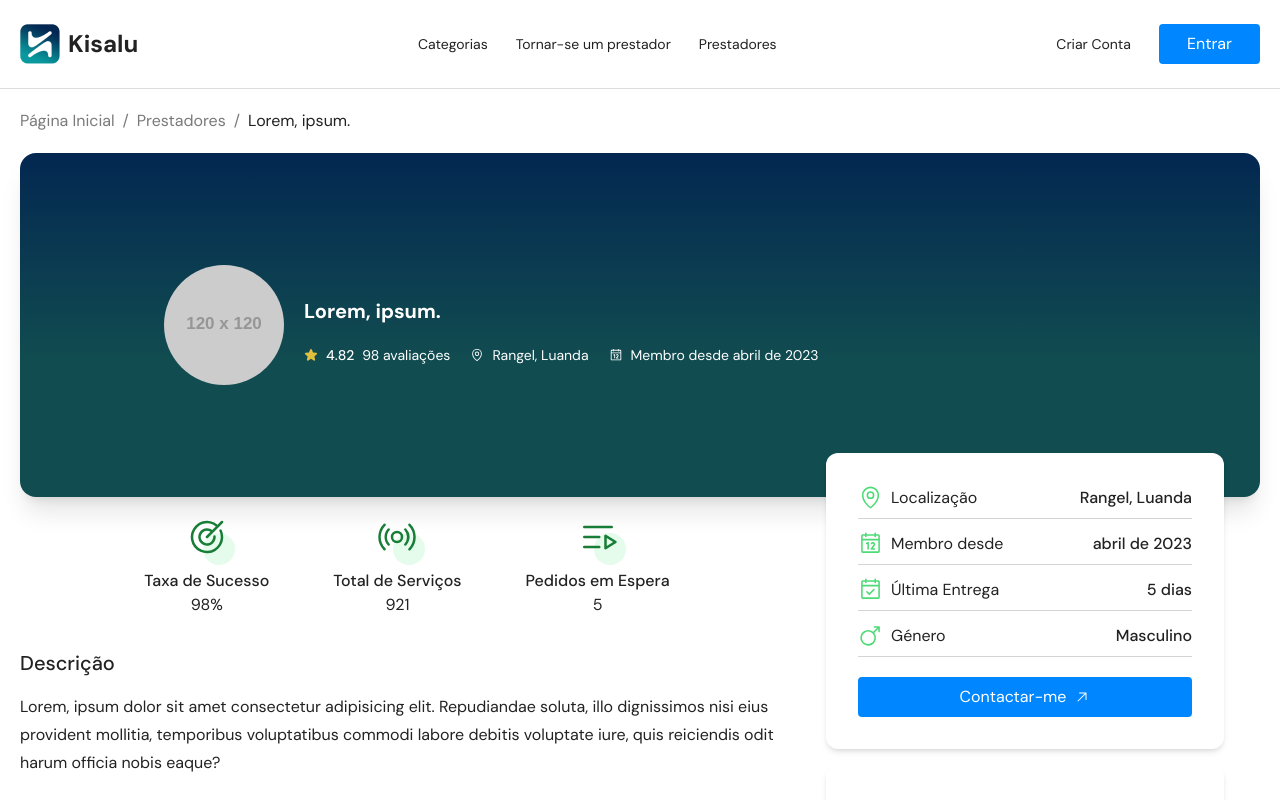
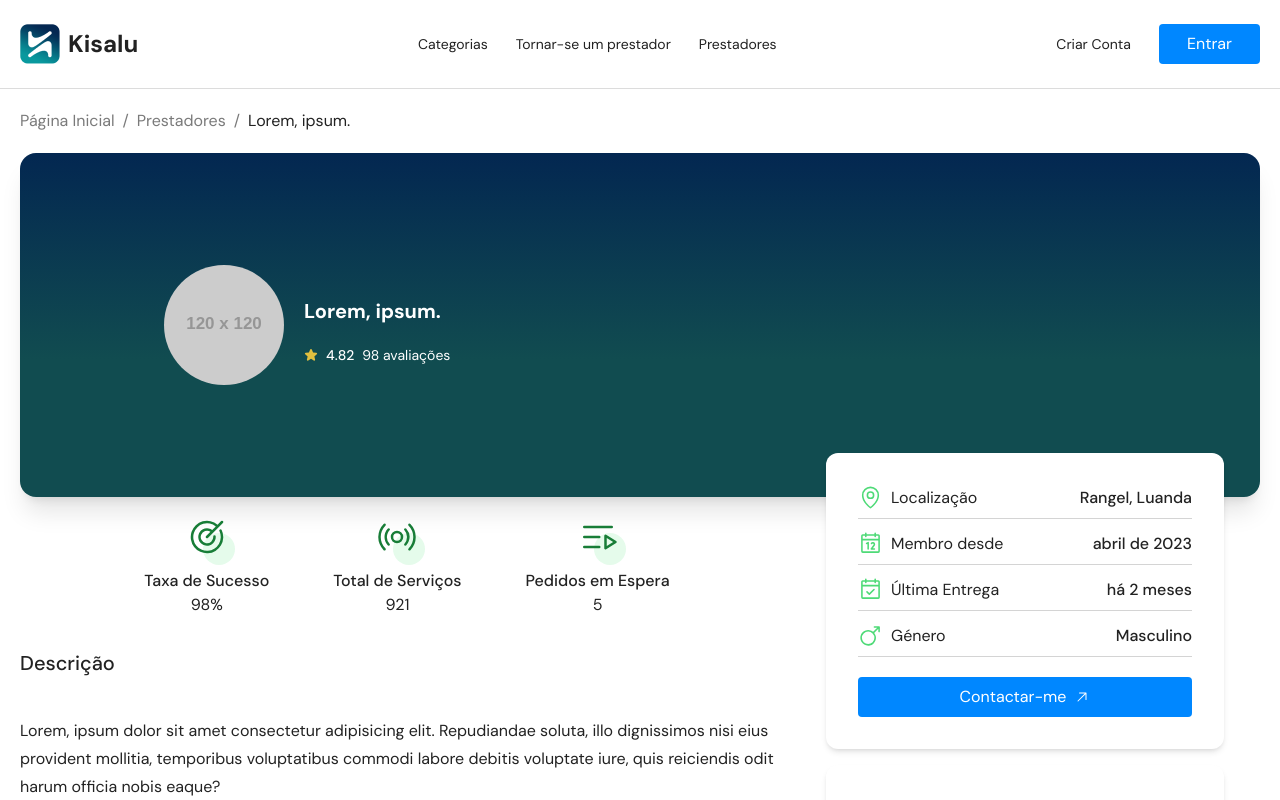
Before and after one commit to rafaelwillen/kisalu-web, a Next.js app: page /providers/1 in a window 1280 px wide. Shown: the top 800 px of the page. Built offline with nearby package versions, Linux system fonts and the light colour scheme.

Commit message:
Finish responsive for desktop

```diff
--- a/src/components/pages/providers/ContactMe.tsx
+++ b/src/components/pages/providers/ContactMe.tsx
@@ -1,4 +1,5 @@
 import PrimaryButton from "@/components/buttons/PrimaryButton";
+import { useRelativeTimeFormatter } from "@/hooks/intl";
 import {
   ArrowUpRight,
   Calendar,
@@ -9,6 +10,7 @@ import {
 import Link from "next/link";
 
 export default function ContactMe() {
+  const formatRelativeDate = useRelativeTimeFormatter();
   return (
     <section className="p-8 bg-white rounded-xl shadow-md">
       <div className="flex justify-between items-center pb-2 border-b border-neutral-300 mb-3 ">
@@ -32,7 +34,9 @@ export default function ContactMe() {
         <p className="flex gap-2 items-center">
           <CalendarCheck size={25} className="text-accent-400" /> Última Entrega
         </p>
-        <p className="font-medium">5 dias</p>
+        <p className="font-medium">
+          {formatRelativeDate(new Date(2023, 1, 11))}
+        </p>
       </div>
       <div className="flex justify-between items-center pb-2 border-b border-neutral-300 mb-3 ">
         <p className="flex gap-2 items-center">
--- a/src/components/pages/providers/ProviderBasicPortfolio.tsx
+++ b/src/components/pages/providers/ProviderBasicPortfolio.tsx
@@ -1,7 +1,7 @@
 export default function ProviderEducation() {
   return (
     <section>
-      <article className="my-7 pt-7 border-t border-neutral-300">
+      <article className="my-7 xl:my-10 pt-7 border-t border-neutral-300">
         <h2 className="text-xl font-medium">Educação</h2>
         <ul className="flex flex-col mt-4 gap-5">
           <li className="grid grid-cols-[auto,1fr] grid-rows-[repeat(4,auto)] gap-x-4 gap-y-2">
--- a/src/components/pages/providers/ProviderDescription.tsx
+++ b/src/components/pages/providers/ProviderDescription.tsx
@@ -1,7 +1,7 @@
 export default function ProviderDescription() {
   return (
     <section className="mt-8">
-      <h2 className="font-medium text-xl mb-4">Descrição</h2>
+      <h2 className="font-medium text-xl mb-4 xl:mb-10">Descrição</h2>
       <p className="leading-7">
         Lorem, ipsum dolor sit amet consectetur adipisicing elit. Repudiandae
         soluta, illo dignissimos nisi eius provident mollitia, temporibus
--- a/src/components/pages/providers/SingleProviderBanner.tsx
+++ b/src/components/pages/providers/SingleProviderBanner.tsx
@@ -1,12 +1,23 @@
 import { ReviewStarIcon } from "@/components/elements";
-import { useCompactNumberFormatter } from "@/hooks/intl";
-import { Calendar, MapPin } from "@phosphor-icons/react";
+import {
+  useCompactNumberFormatter,
+  useRelativeTimeFormatter,
+} from "@/hooks/intl";
+import { Calendar, MapPin, PaperPlaneTilt } from "@phosphor-icons/react";
 import Image from "next/image";
+import Link from "next/link";
 
 export default function SingleProviderBanner() {
   const formatToCompact = useCompactNumberFormatter();
+  const formatRelativeDate = useRelativeTimeFormatter();
   return (
-    <section className="rounded-2xl py-14 md:py-28 md:px-36 px-10 mb-5 text-white shadow-xl bg-providerGradient">
+    <section className="rounded-2xl relative py-14 md:py-28 md:px-36 px-5 mb-5 text-white shadow-xl bg-providerGradient">
+      <Link
+        href="#"
+        className="xl:hidden bg-primary-500 p-4 absolute rounded-full -top-5 right-5 shadow-xl"
+      >
+        <PaperPlaneTilt name="Contactar-me" size={30} />
+      </Link>
       <div className="flex flex-col max-lg:items-center md:grid grid-cols-[auto,1fr] lg:gap-x-5  max-lg:gap-5 grid-rows-2">
         <Image
           className="rounded-full row-span-2"
@@ -15,18 +26,18 @@ export default function SingleProviderBanner() {
           height={120}
           alt="Lorem ipsum profile picture"
         />
-        <h1 className="font-bold text-xl self-end">Lorem, ipsum.</h1>
+        <h1 className="font-bold text-xl md:self-end">Lorem, ipsum.</h1>
         <ul className="flex items-center gap-5 text-sm flex-col md:flex-row">
           <li className="flex items-center gap-2">
             <ReviewStarIcon />
             <p className="font-medium">4.82</p>
             <p>{formatToCompact(98)} avaliações</p>
           </li>
-          <li className="flex items-center gap-2">
+          <li className="flex items-center gap-2 xl:hidden">
             <MapPin />
             Rangel, Luanda
           </li>
-          <li className="flex items-center gap-2">
+          <li className="flex items-center gap-2 xl:hidden">
             <Calendar />
             Membro desde{" "}
             {new Date().toLocaleDateString("pt-AO", {
--- a/src/pages/providers/[username].tsx
+++ b/src/pages/providers/[username].tsx
@@ -39,6 +39,7 @@ const ProviderPage: NextPageWithLayout = () => {
         <div className="block xl:hidden">
           <QuickInfo />
           <ProviderDescription />
+          <Skills />
           <ProviderBasicPortfolio />
           <TrendingServices services={trendingService} />
           <UserReviews showLinkToService />
```
